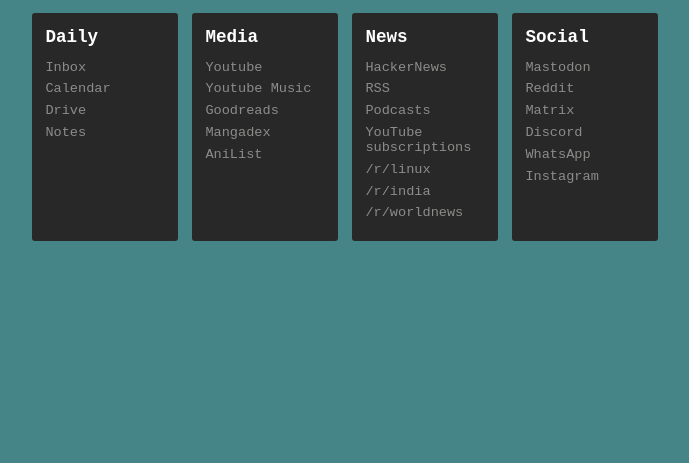
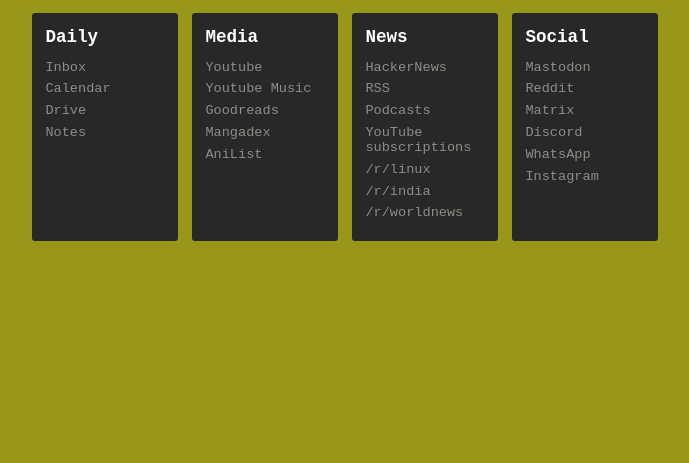
Before and after one commit to mlnchlc/browser-homepage, a plain HTML site: page index.html in a window 1280 px wide. Shown: the part 337-800 px from the top of the page, without its empty margins (295-984 px from the left). Drawn offline with Linux system fonts and the light colour scheme.

Commit message:
change bgcolor

```diff
--- a/style.css
+++ b/style.css
@@ -1,5 +1,5 @@
 body {
-  background-color: #458588;
+  background-color: #98971a;
   margin: 0px;
 }
 
```
